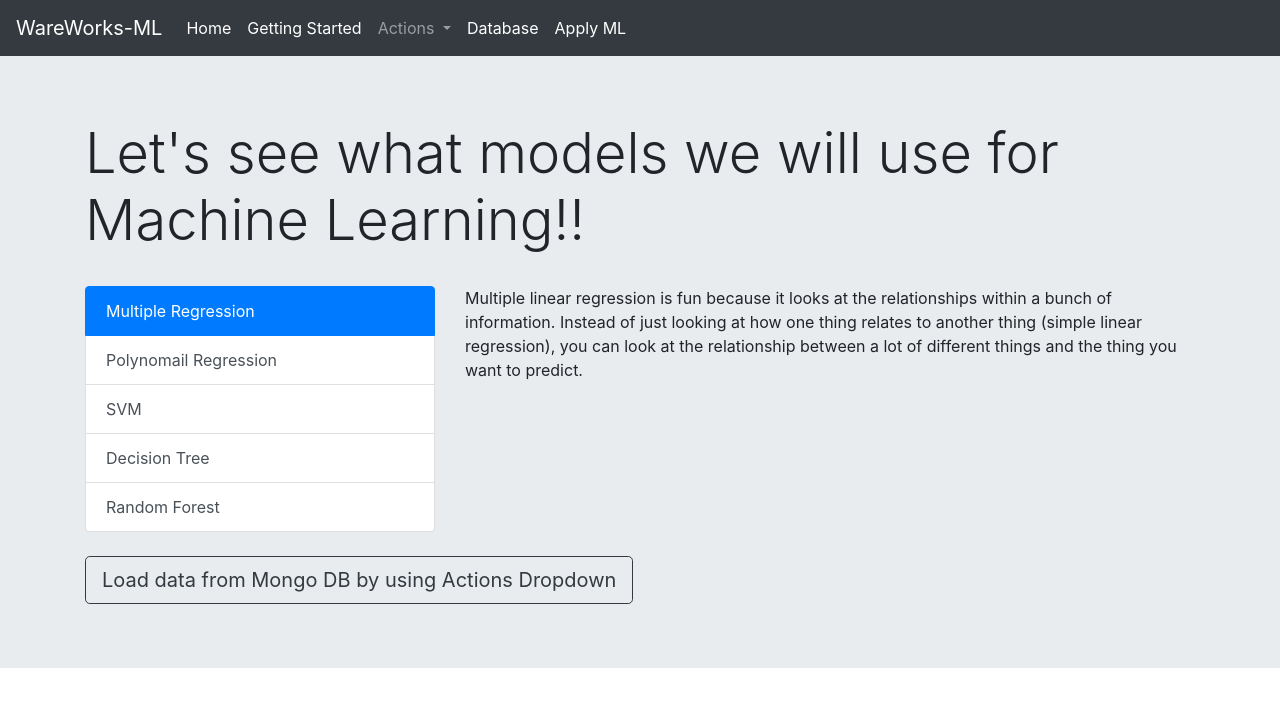
After one commit to aditya1996/ML-WebApp, a Flask app: page /mlinfo in a window 1280 px wide. The commit adds this page. Shown: the top 707 px of the page. Run offline with Flask 2, Linux system fonts and the light colour scheme; some libraries are stand-ins or nearby versions.

Commit message:
ML Web-App

```diff
--- a/flaskblog/routes.py
+++ b/flaskblog/routes.py
@@ -53,3 +53,8 @@ def deletedb():
     ans = list(collection.find({}))
 
     return render_template('database.html', ans=ans)
+
+@app.route("/mlinfo")
+def mlinfo():
+
+    return render_template('mlinfo.html')
--- a/flaskblog/templates/home.html
+++ b/flaskblog/templates/home.html
@@ -5,7 +5,7 @@
             <div class="container">
               <h1 class="display-4">Let's train some ML Models on Video Games</h1>
               <p class="lead">We are always connected to Mongo DB</p>
-              <a class="btn btn-primary btn-lg" href="{{ url_for('database') }}" role="button">Start here!</a>
+              <a class="btn btn-primary btn-lg" href="{{ url_for('mlinfo') }}" role="button">Start here!</a>
         </div>
 
 {% endblock content %}
--- a/flaskblog/templates/layout.html
+++ b/flaskblog/templates/layout.html
@@ -22,22 +22,24 @@
                   <a class="nav-link" href="{{ url_for('home') }}">Home</a>
                 </li>
                 <li class="nav-item active">
-                  <a class="nav-link" href="{{ url_for('database') }}">Database</a>
-                </li>
-                <li class="nav-item active">
-                  <a class="nav-link" href="#">ML Models</a>
+                  <a class="nav-link" href="{{ url_for('mlinfo') }}">Getting Started</a>
                 </li>
                 <li class="nav-item dropdown">
                   <a class="nav-link dropdown-toggle" href="#" id="navbarDropdown" role="button" data-toggle="dropdown" aria-haspopup="true" aria-expanded="false">
                     Actions
                   </a>
                   <div class="dropdown-menu" aria-labelledby="navbarDropdown">
-                    <a class="dropdown-item" href="{{ url_for('loaddb') }}">Populate Mongo DB</a>
-                    <a class="dropdown-item" href="{{ url_for('deletedb') }}">Delete Mongo DB</a>
-                    <div class="dropdown-divider"></div>
-                    <a class="dropdown-item" href="#">Information about ML Models</a>
+                    <a class="dropdown-item" href="{{ url_for('loaddb') }}">Populate data into Mongo DB</a>
+                    <a class="dropdown-item" href="{{ url_for('deletedb') }}">Delete data from Mongo DB</a>
                   </div>
                 </li>
+                <li class="nav-item active">
+                  <a class="nav-link" href="{{ url_for('database') }}">Database</a>
+                </li>
+                <li class="nav-item active">
+                  <a class="nav-link" href="#">Apply ML</a>
+                </li>
+
               </ul>
             </div>
         </nav>
--- /dev/null
+++ b/flaskblog/templates/mlinfo.html
@@ -0,0 +1,32 @@
+{% extends "layout.html" %}
+{% block content %}
+
+        <div class="jumbotron jumbotron-fluid">
+            <div class="container">
+              <h1 class="display-4">Let's see what models we will use for Machine Learning!!</h1>
+              <br>
+              <div class="row">
+                <div class="col-4">
+                  <div class="list-group" id="list-tab" role="tablist">
+                    <a class="list-group-item list-group-item-action active" id="list-home-list" data-toggle="list" href="#list-home" role="tab" aria-controls="home">Multiple Regression</a>
+                    <a class="list-group-item list-group-item-action" id="list-profile-list" data-toggle="list" href="#list-profile" role="tab" aria-controls="profile">Polynomail Regression</a>
+                    <a class="list-group-item list-group-item-action" id="list-messages-list" data-toggle="list" href="#list-messages" role="tab" aria-controls="messages">SVM</a>
+                    <a class="list-group-item list-group-item-action" id="list-settings-list" data-toggle="list" href="#list-settings" role="tab" aria-controls="settings">Decision Tree</a>
+                    <a class="list-group-item list-group-item-action" id="list-settings1-list" data-toggle="list" href="#list-settings1" role="tab" aria-controls="settings1">Random Forest</a>
+                  </div>
+                </div>
+                <div class="col-8">
+                  <div class="tab-content" id="nav-tabContent">
+                    <div class="tab-pane fade show active" id="list-home" role="tabpanel" aria-labelledby="list-home-list">Multiple linear regression is fun because it looks at the relationships within a bunch of information. Instead of just looking at how one thing relates to another thing (simple linear regression), you can look at the relationship between a lot of different things and the thing you want to predict.</div>
+                    <div class="tab-pane fade" id="list-profile" role="tabpanel" aria-labelledby="list-profile-list">What if the data points had the following non-linearity making the linear model giving an error in predictions due to non-linearity? In this case, we have to build a polynomial relationship which will accurately fit the data points in the given plot.</div>
+                    <div class="tab-pane fade" id="list-messages" role="tabpanel" aria-labelledby="list-messages-list">Support Vector Machine can also be used as a regression method, maintaining all the main features that characterize the algorithm (maximal margin). The Support Vector Regression (SVR) uses the same principles as the SVM for classification, with only a few minor differences. First of all, because output is a real number it becomes very difficult to predict the information at hand, which has infinite possibilities. In the case of regression, a margin of tolerance (epsilon) is set in approximation to the SVM which would have already requested from the problem. But besides this fact, there is also a more complicated reason, the algorithm is more complicated therefore to be taken in consideration. </div>
+                    <div class="tab-pane fade" id="list-settings" role="tabpanel" aria-labelledby="list-settings-list">Decision tree builds regression or classification models in the form of a tree structure. It breaks down a dataset into smaller and smaller subsets while at the same time an associated decision tree is incrementally developed.</div>
+                    <div class="tab-pane fade" id="list-settings1" role="tabpanel" aria-labelledby="list-settings1-list">Random forest is a Supervised Learning algorithm which uses ensemble learning method for regression.It operates by constructing a multitude of decision trees at training time and outputting the class that is the mode of the classes (classification) or mean prediction (regression) of the individual trees.</div>
+                  </div>
+                </div>
+              </div>
+              <br>
+              <a class="btn btn-outline-dark btn-lg" href="#" role="button">Load data from Mongo DB by using Actions Dropdown</a>
+        </div>
+
+{% endblock content %}
```
